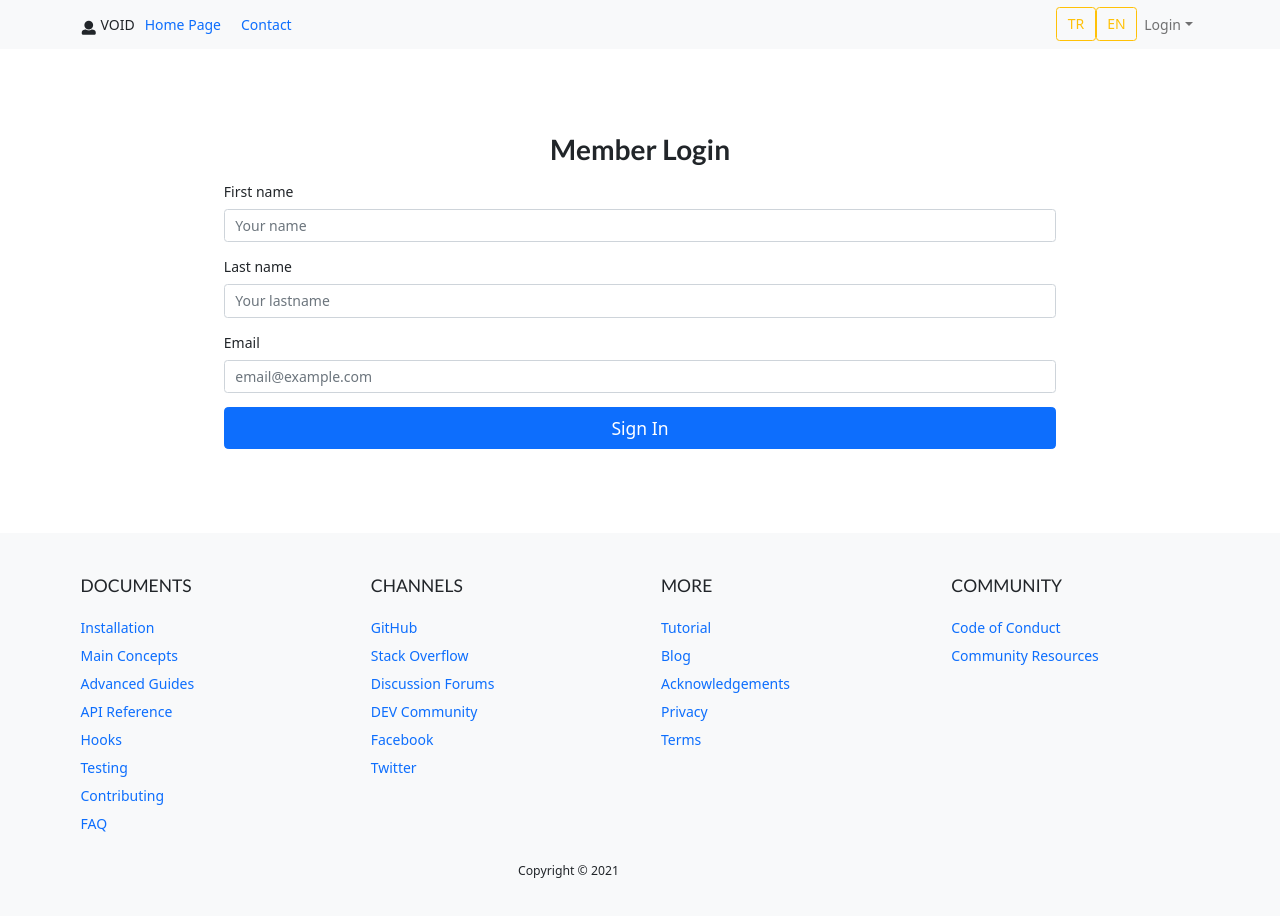
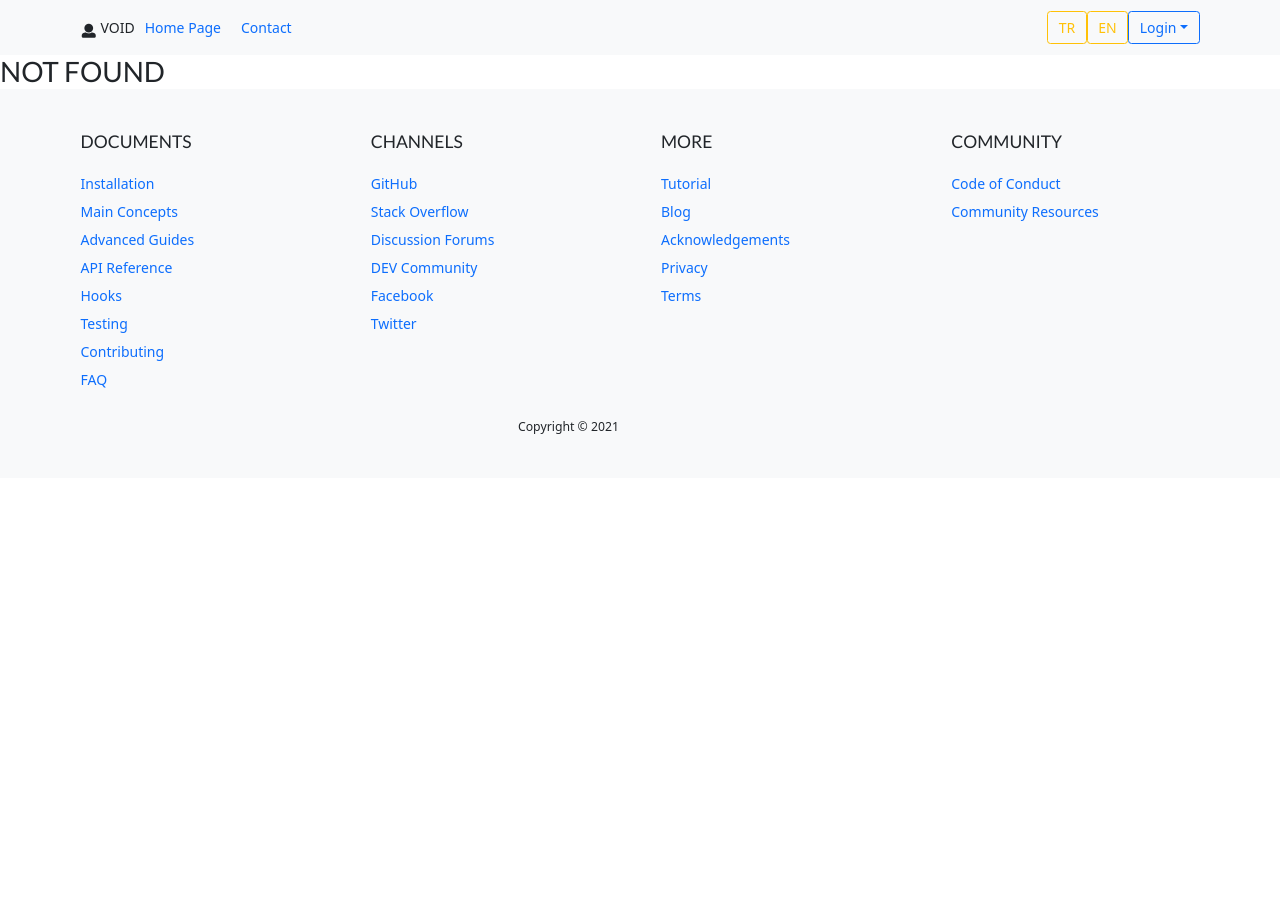
Before and after one commit to hasanbala/scorp-case, a React (Create React App) app: page /login in a window 1280 px wide. Shown: the top 916 px of the page. After the commit the page ends 800 px from the top, so only its background shows below. Built offline with nearby package versions, Linux system fonts and the light colour scheme.

Commit message:
login edited

```diff
--- a/package.json
+++ b/package.json
@@ -8,6 +8,7 @@
     "i18next-browser-languagedetector": "^6.1.2",
     "i18next-http-backend": "^1.3.1",
     "react": "^17.0.2",
+    "react-bootstrap": "^1.6.3",
     "react-dom": "^17.0.2",
     "react-i18next": "^11.12.0",
     "react-router": "^5.2.1",
--- a/public/index.html
+++ b/public/index.html
@@ -26,6 +26,7 @@
     integrity="sha384-Gn5384xqQ1aoWXA+058RXPxPg6fy4IWvTNh0E263XmFcJlSAwiGgFAW/dAiS6JXm" crossorigin="anonymous">
   <link rel="stylesheet" href="https://cdnjs.cloudflare.com/ajax/libs/semantic-ui/2.4.1/semantic.min.css">
 
+  <link rel="stylesheet" href="https://cdnjs.cloudflare.com/ajax/libs/semantic-ui/2.4.1/semantic.min.js">
   <title>React App</title>
 </head>
 
--- /dev/null
+++ b/src/components/context/Context.js
@@ -0,0 +1,27 @@
+import React, { useState, createContext } from "react";
+
+export const UserContext = createContext();
+
+export const UserContextProvider = (props) => {
+  const [loginName, setLoginName] = useState("");
+  const [loginEmail, setLoginEmail] = useState("");
+  const [isLogin, setIsLogin] = useState(false);
+  const [showModal, setShowModal] = useState(false);
+
+  return (
+    <UserContext.Provider
+      value={{
+        loginName,
+        setLoginName,
+        loginEmail,
+        setLoginEmail,
+        isLogin,
+        setIsLogin,
+        showModal,
+        setShowModal,
+      }}
+    >
+      {props.children}
+    </UserContext.Provider>
+  );
+};
--- /dev/null
+++ b/src/components/context/index.js
@@ -0,0 +1 @@
+export * from "./Context";
--- a/src/components/i18n/locales/en/en.json
+++ b/src/components/i18n/locales/en/en.json
@@ -6,8 +6,8 @@
         "login" : "Login",
         "logout" : "Logout",
         "loginTitle" : "Member Login",
-        "loginButton" : "Sign In"
-
+        "loginButton" : "Sign In",
+        "closeButton" : "Close"
       },
       "content" : {
         "loremTitle" : "What is Lorem Ipsum?",
@@ -64,7 +64,7 @@
         "phoneNumberValid" : "Please enter a valid phone number.",
         "country" : "Country",
         "countryValid" : "Please enter a valid country.",
-        "textarea" : "Textarea",
+        "textarea" : "Message",
         "textareaHolder" : "Your message ..",
         "textareaValid" : "Please enter a valid message.",
         "button" : "SEND"
--- a/src/components/i18n/locales/tr/tr.json
+++ b/src/components/i18n/locales/tr/tr.json
@@ -6,7 +6,8 @@
         "login" : "Giriş",
         "logout" : "Çıkış",
         "loginTitle" : "Üye Girişi",
-        "loginButton" : "Giriş Yap"
+        "loginButton" : "Giriş Yap",
+        "closeButton" : "Kapat"
 
       },
       "content" : {
--- a/src/components/login/Login.js
+++ b/src/components/login/Login.js
@@ -1,28 +1,39 @@
-import React, { useState } from "react";
+import React, { useContext, useState } from "react";
+import { Button, Modal } from "react-bootstrap";
 import { useTranslation } from "react-i18next";
+import { UserContext } from "../context";
 import "../i18n";
 
-export const Login = () => {
+export const Login = (props) => {
   const { t } = useTranslation("translations");
 
-  const [firstName, setFirstName] = useState("");
-  const [email, setEmail] = useState("");
+  const { loginName, setLoginName } = useContext(UserContext);
+  const [loginLast, setLoginLast] = useState("");
+  const { loginEmail, setLoginEmail } = useContext(UserContext);
+  const { setIsLogin } = useContext(UserContext);
+  const { showModal } = useContext(UserContext);
 
-  const changefirstName = (event) => {
-    setFirstName(event.target.value);
+  const changeloginName = (event) => {
+    setLoginName(() => event.target.value);
+  };
+  const changeloginLast = (event) => {
+    setLoginLast(event.target.value);
+  };
+  const changeloginEmail = (event) => {
+    setLoginEmail(() => event.target.value);
   };
 
-  const changeemail = (event) => {
-    setEmail(event.target.value);
+  const handleSubmit = (event) => {
+    event.preventDefault();
+    setIsLogin((isLogin) => !isLogin);
+    setLoginLast("");
+    props.onClose();
   };
 
-  return (
-    <div className="contact py-5 my-5">
-      <div className="container col-md-8 order-md-1">
-        <div className="mb-3 text-center">
-          <h2 className="font-weight-bold ">{t("navi.loginTitle")}</h2>
-        </div>
-        <form className="needs-validation">
+  const renderLogin = () => {
+    return (
+      <div>
+        <form className="needs-validation" onSubmit={handleSubmit}>
           <div className="row">
             <div className=" mb-3">
               <label htmlFor="firstName">{t("contact.firstName")}</label>
@@ -31,9 +42,9 @@ export const Login = () => {
                 className="form-control"
                 id="firstName"
                 placeholder={`${t("contact.firstNameHolder")}`}
-                required=""
-                value={firstName}
-                onChange={changefirstName}
+                required
+                value={loginName}
+                onChange={changeloginName}
               ></input>
               <div className="invalid-feedback">
                 {t("contact.firstNameValid")}
@@ -47,7 +58,9 @@ export const Login = () => {
                 className="form-control"
                 id="lastName"
                 placeholder={`${t("contact.lastNameHolder")}`}
-                required=""
+                required
+                value={loginLast}
+                onChange={changeloginLast}
               ></input>
               <div className="invalid-feedback">
                 {t("contact.lastNameValid")}
@@ -64,17 +77,35 @@ export const Login = () => {
               className="form-control"
               id="email"
               placeholder="email@example.com"
-              required=""
-              value={email}
-              onChange={changeemail}
+              required
+              value={loginEmail}
+              onChange={changeloginEmail}
             ></input>
             <div className="invalid-feedback">{t("contact.emailValid")}</div>
           </div>
-          <button className="btn btn-primary btn-lg btn-block" type="submit">
+          <Button className="btn btn-primary btn-lg btn-block" type="submit">
             {t("navi.loginButton")}
-          </button>
+          </Button>
         </form>
       </div>
+    );
+  };
+
+  return (
+    <div>
+      <Modal show={showModal} onHide={props.onClose}>
+        <Modal.Header closeButton={true}>
+          <div>
+            <h2>{t("navi.login")}</h2>
+          </div>
+        </Modal.Header>
+        <Modal.Body>{renderLogin()}</Modal.Body>
+        <Modal.Footer>
+          <Button variant="outline-danger" onClick={props.onClose}>
+            {t("navi.closeButton")}
+          </Button>
+        </Modal.Footer>
+      </Modal>
     </div>
   );
 };
--- a/src/components/navi/Navi.js
+++ b/src/components/navi/Navi.js
@@ -1,6 +1,9 @@
-import React, { useState } from "react";
+import React, { useContext } from "react";
+import { Button, Dropdown } from "react-bootstrap";
 import { useTranslation } from "react-i18next";
 import { Link } from "react-router-dom";
+import { Login } from "../login";
+import { UserContext } from "../context";
 import "../i18n";
 
 export const Navi = () => {
@@ -10,16 +13,29 @@ export const Navi = () => {
     i18n.changeLanguage(e.target.value);
   };
 
-  const [isLogin, setIsLogin] = useState("false");
+  const { showModal, setShowModal } = useContext(UserContext);
+  const { isLogin, setIsLogin } = useContext(UserContext);
+  const { loginName, setLoginName } = useContext(UserContext);
+  const { loginEmail, setLoginEmail } = useContext(UserContext);
 
-  const exitLogin = () => {
-    setIsLogin("true");
+  const close = () => {
+    setShowModal(() => !showModal);
+  };
+  const open = () => {
+    setShowModal(() => !showModal);
   };
 
-  function log() {
+  const handleExit = () => {
+    setIsLogin((isLogin) => !isLogin);
+    setLoginName("");
+    setLoginEmail("");
+  };
+
+  const inside = () => {
     return (
       <li className="nav-item dropdown">
-        <a
+        <Dropdown.Toggle
+          variant="warning"
           className="nav-link dropdown-toggle"
           data-toggle="dropdown"
           href="/#"
@@ -27,35 +43,36 @@ export const Navi = () => {
           aria-haspopup="true"
           aria-expanded="false"
         >
-          NAME
-        </a>
+          {loginName}
+        </Dropdown.Toggle>
         <div className="dropdown-menu">
-          <div className="dropdown-item">email</div>
+          <div className="dropdown-item"> {loginEmail} </div>
           <div className="dropdown-divider" />
-          <div className="dropdown-item btn" onClick={exitLogin}>
+          <div className="dropdown-item btn" onClick={handleExit}>
             {t("navi.logout")}
           </div>
         </div>
       </li>
     );
-  }
+  };
 
-  function unlog() {
+  const outside = () => {
     return (
       <li className="nav-item dropdown">
-        <Link
-          className="nav-link dropdown-toggle"
-          data-toggle="dropdown"
+        <Dropdown.Toggle
+          variant="outline-primary"
+          className="btn dropdown-toggle"
           role="button"
+          // data-toggle="dropdown"
           aria-haspopup="true"
           aria-expanded="false"
-          to="/login"
+          onClick={open}
         >
           {t("navi.login")}
-        </Link>
+        </Dropdown.Toggle>
       </li>
     );
-  }
+  };
 
   const linkStyle = {
     margin: "10px",
@@ -81,21 +98,17 @@ export const Navi = () => {
           </button>
           <div className="collapse navbar-collapse" id="navbarText">
             <ul className="navbar-nav mr-auto">
-              <li className="nav-item ">
-                <Link to="/" style={linkStyle}>
-                  {t("navi.home")}
-                </Link>
-              </li>
-              <li className="nav-item">
-                <Link to="/contact" style={linkStyle}>
-                  {t("navi.contact")}
-                </Link>
-              </li>
+              <Link className="nav-item " to="/" style={linkStyle}>
+                {t("navi.home")}
+              </Link>
+              <Link className="nav-item" to="/contact" style={linkStyle}>
+                {t("navi.contact")}
+              </Link>
             </ul>
             <ul className="navbar-nav">
               <li className="nav-item">
-                <button
-                  className="btn btn-outline-warning"
+                <Button
+                  variant="outline-warning"
                   type="button"
                   name="language"
                   value="tr"
@@ -103,11 +116,11 @@ export const Navi = () => {
                   onClick={changeLanguage}
                 >
                   TR
-                </button>
+                </Button>
               </li>
               <li className="nav-item">
-                <button
-                  className="btn btn-outline-warning"
+                <Button
+                  variant="outline-warning"
                   type="button"
                   name="language"
                   value="en"
@@ -115,9 +128,10 @@ export const Navi = () => {
                   onClick={changeLanguage}
                 >
                   EN
-                </button>
+                </Button>
               </li>
-              {isLogin === "true" ? log() : unlog()}
+              {isLogin ? inside() : outside()}
+              <Login showModal={showModal} onClose={close} />
             </ul>
           </div>
         </div>
--- a/src/components/root/App.js
+++ b/src/components/root/App.js
@@ -5,7 +5,6 @@ import { Content } from "../content";
 import { Footer } from "../footer";
 import { NotFound } from "../notFound";
 import { Contact } from "../contact/Contact";
-import { Login } from "../login";
 
 export const App = () => {
   return (
@@ -14,7 +13,6 @@ export const App = () => {
       <Switch>
         <Route exact path="/" component={Content} />
         <Route exact path="/contact" component={Contact} />
-        <Route exact path="/login" component={Login} />
         <Route component={NotFound} />
       </Switch>
       <Footer />
--- a/src/index.js
+++ b/src/index.js
@@ -2,11 +2,14 @@ import React from "react";
 import ReactDOM from "react-dom";
 import { App } from "./components/root";
 import { BrowserRouter } from "react-router-dom";
+import { UserContextProvider } from "./components/context";
 import "bootstrap/dist/css/bootstrap.css";
 
 ReactDOM.render(
   <BrowserRouter>
-    <App />
+    <UserContextProvider>
+      <App />
+    </UserContextProvider>
   </BrowserRouter>,
   document.getElementById("root")
 );
```
Also changed, not shown: src/components/contact/Contact.js (+27 -19 lines), src/components/content/Content.js (+4 -8 lines), 1 other file (tests, documents, lock files or other folders).
